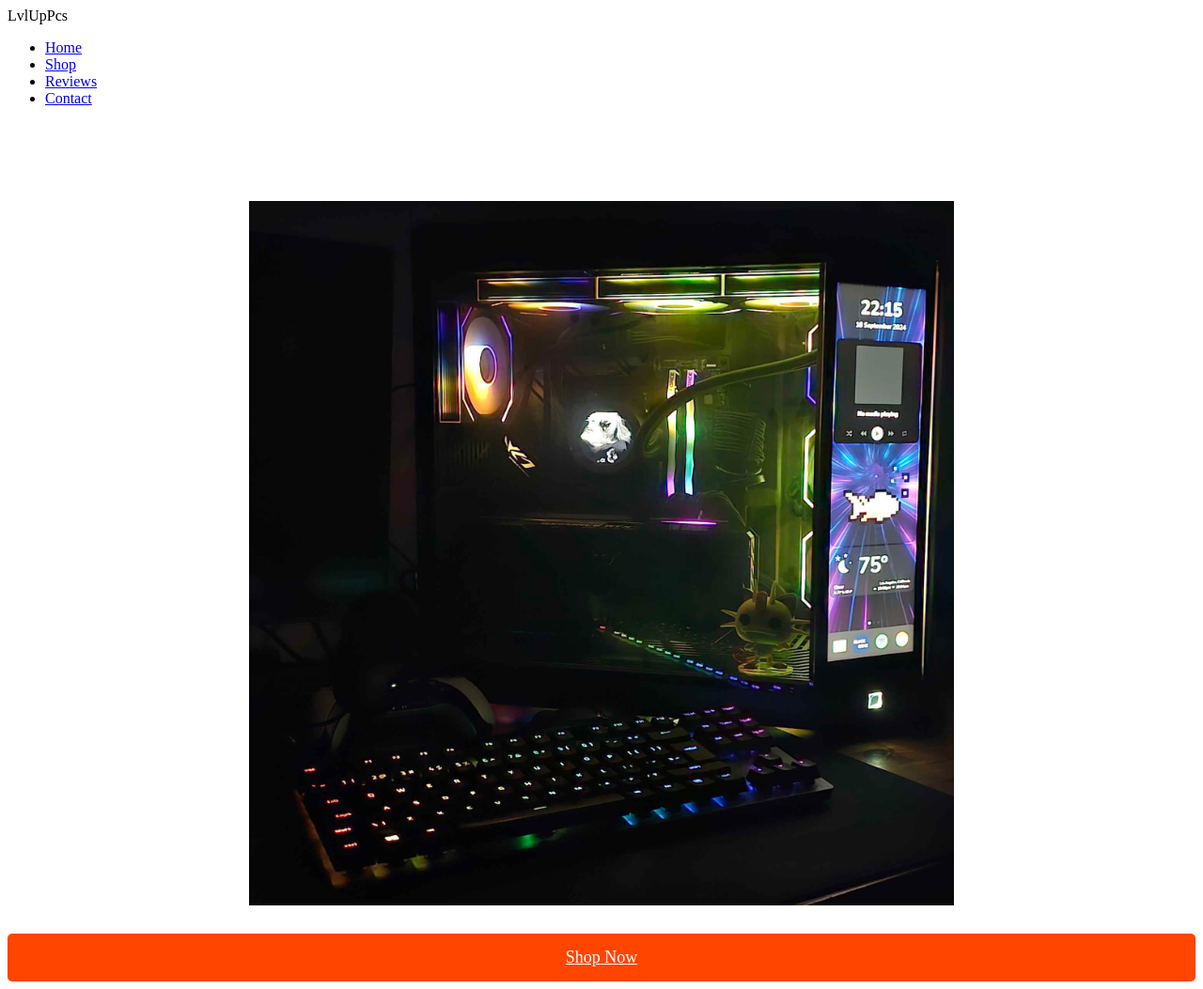
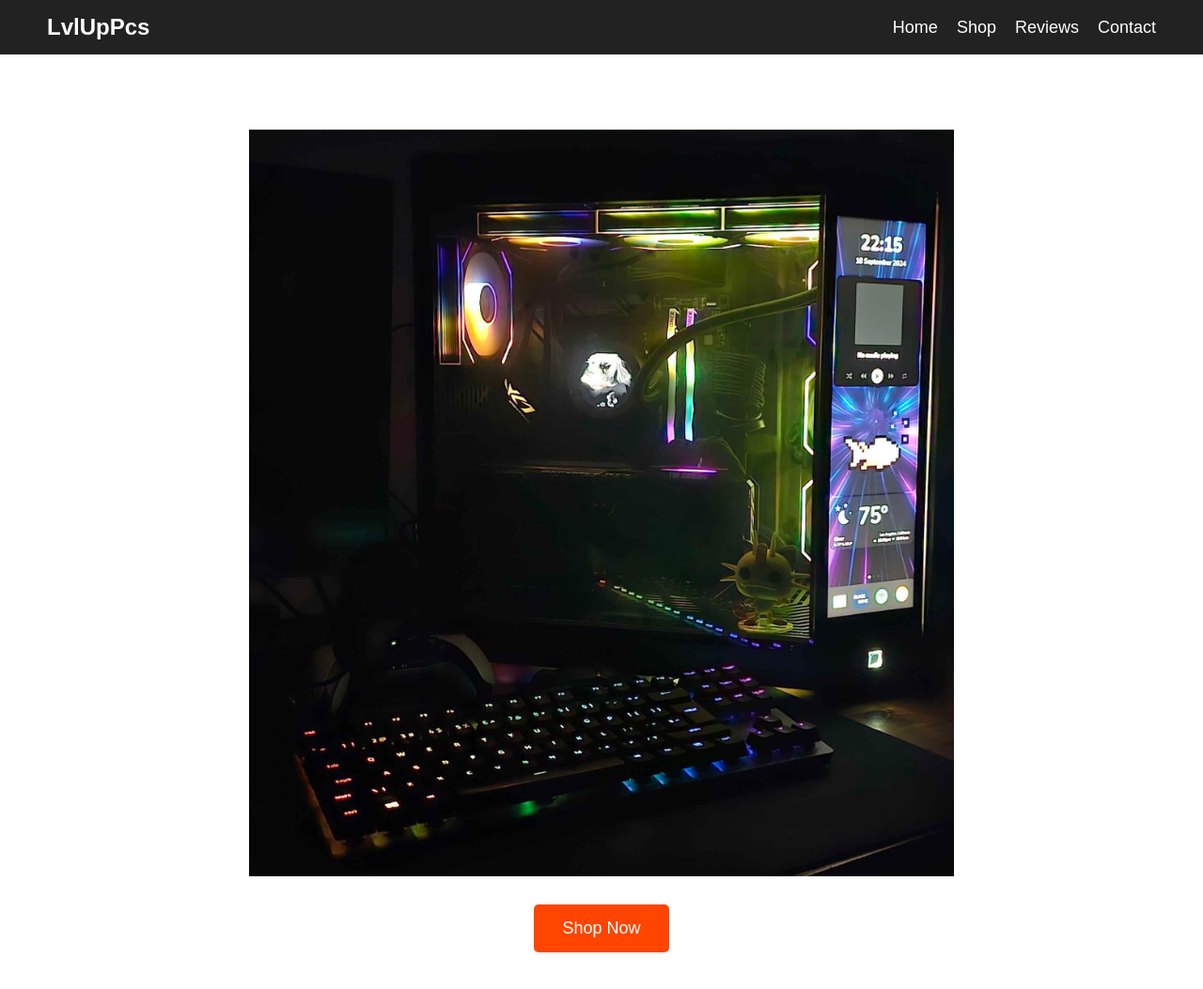
Before and after one commit to LvlUpPcs/LvlUpPcs, a plain HTML site: page index.html in a window 1280 px wide. Shown: the whole page at 94% size. After the commit the page ends 1014 px from the top, so only its background shows below. Drawn offline with Linux system fonts and the light colour scheme.

Commit message:
Update style.css

```diff
--- a/style.css
+++ b/style.css
@@ -1,21 +1,64 @@
-/* Move the hero image lower */
+/* Reset Styles */
+* {
+    margin: 0;
+    padding: 0;
+    box-sizing: border-box;
+    font-family: Arial, sans-serif;
+}
+
+/* Navigation Bar */
+nav {
+    background-color: #222;
+    color: white;
+    display: flex;
+    justify-content: space-between;
+    padding: 15px 50px;
+    align-items: center;
+}
+
+nav .logo {
+    font-size: 24px;
+    font-weight: bold;
+}
+
+nav ul {
+    list-style: none;
+    display: flex;
+}
+
+nav ul li {
+    margin-left: 20px;
+}
+
+nav ul li a {
+    text-decoration: none;
+    color: white;
+    font-size: 18px;
+    transition: 0.3s;
+}
+
+nav ul li a:hover {
+    color: #ff4500;
+}
+
+/* Hero Section */
 .hero {
     text-align: center;
-    margin-top: 100px; /* Moves the image down */
+    margin-top: 80px; /* Move image lower */
 }
 
-/* Make sure the image fits properly */
 .hero img {
-    width: 750px; /* Keep original size */
-    height: 750px;
+    width: 80%; /* Makes image responsive */
+    max-width: 750px;
+    height: auto; /* Maintain aspect ratio */
     display: block;
-    margin: 0 auto; /* Center the image */
+    margin: 0 auto;
 }
 
-/* Move the "Shop Now" button lower */
+/* "Shop Now" Button */
 .shop-now {
-    display: block;
-    margin: 30px auto 0; /* Moves button down */
+    display: inline-block;
+    margin-top: 30px;
     padding: 15px 30px;
     font-size: 18px;
     background-color: #ff4500;
@@ -23,6 +66,8 @@
     border: none;
     cursor: pointer;
     border-radius: 5px;
+    text-decoration: none;
+    transition: 0.3s;
 }
 
 .shop-now:hover {
```
